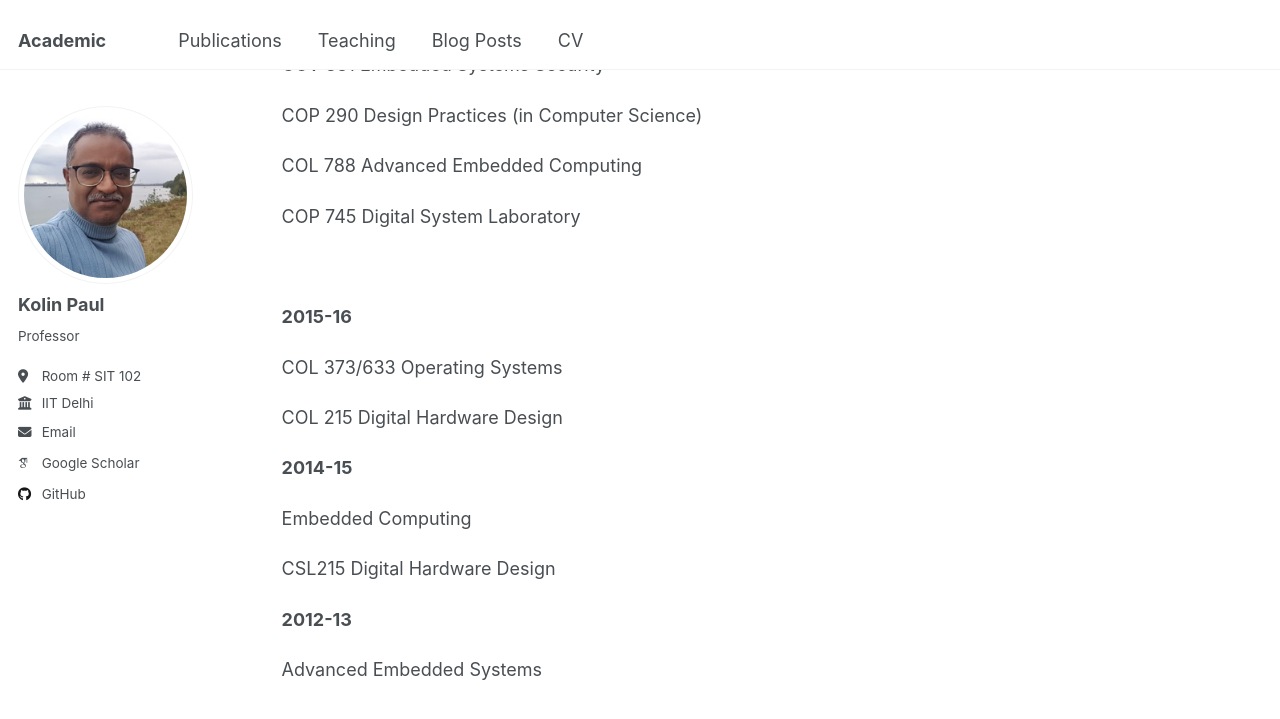
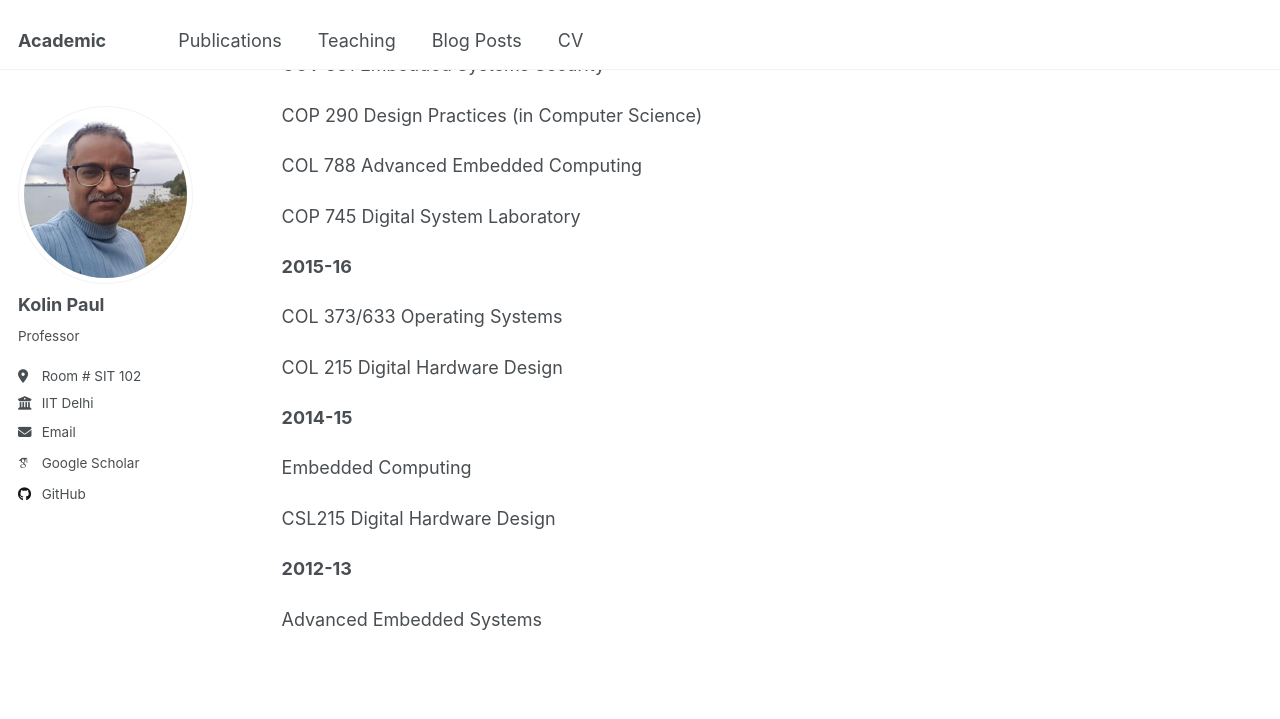
Before and after one commit to kolinpaul/kolinpaul.github.io, a Jekyll site: the page built from _pages/teaching.html, in a window 1280 px wide and 900 px high, scrolled down 1159 px. Shown: the top 719 px of the window. Built offline with Jekyll 4.4.1, drawn with Linux system fonts in a browser that asks for light colours; some web fonts are replaced.

Commit message:
Update teaching.html

```diff
--- a/_pages/teaching.html
+++ b/_pages/teaching.html
@@ -45,8 +45,6 @@ author_profile: true
 <p >COL 788 Advanced Embedded Computing<o:p></o:p></p>
 <p >COP 745 Digital System Laboratory<o:p></o:p></p>
 
-<p ><o:p>&nbsp;</o:p></p>
-
 <p ><b>2015-16<o:p></o:p></b></p>
 
 <p >COL 373/633 Operating Systems<o:p></o:p></p>
```
